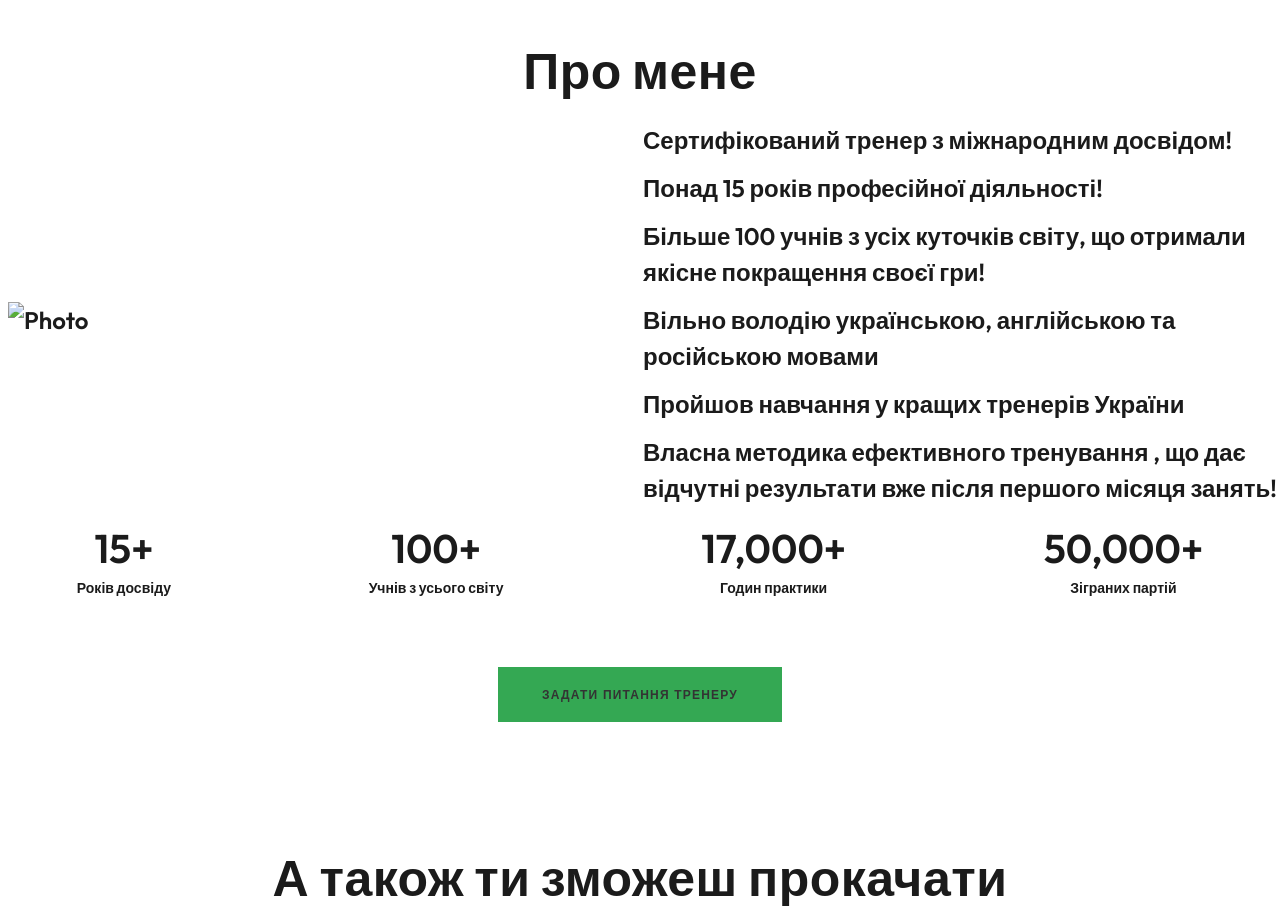
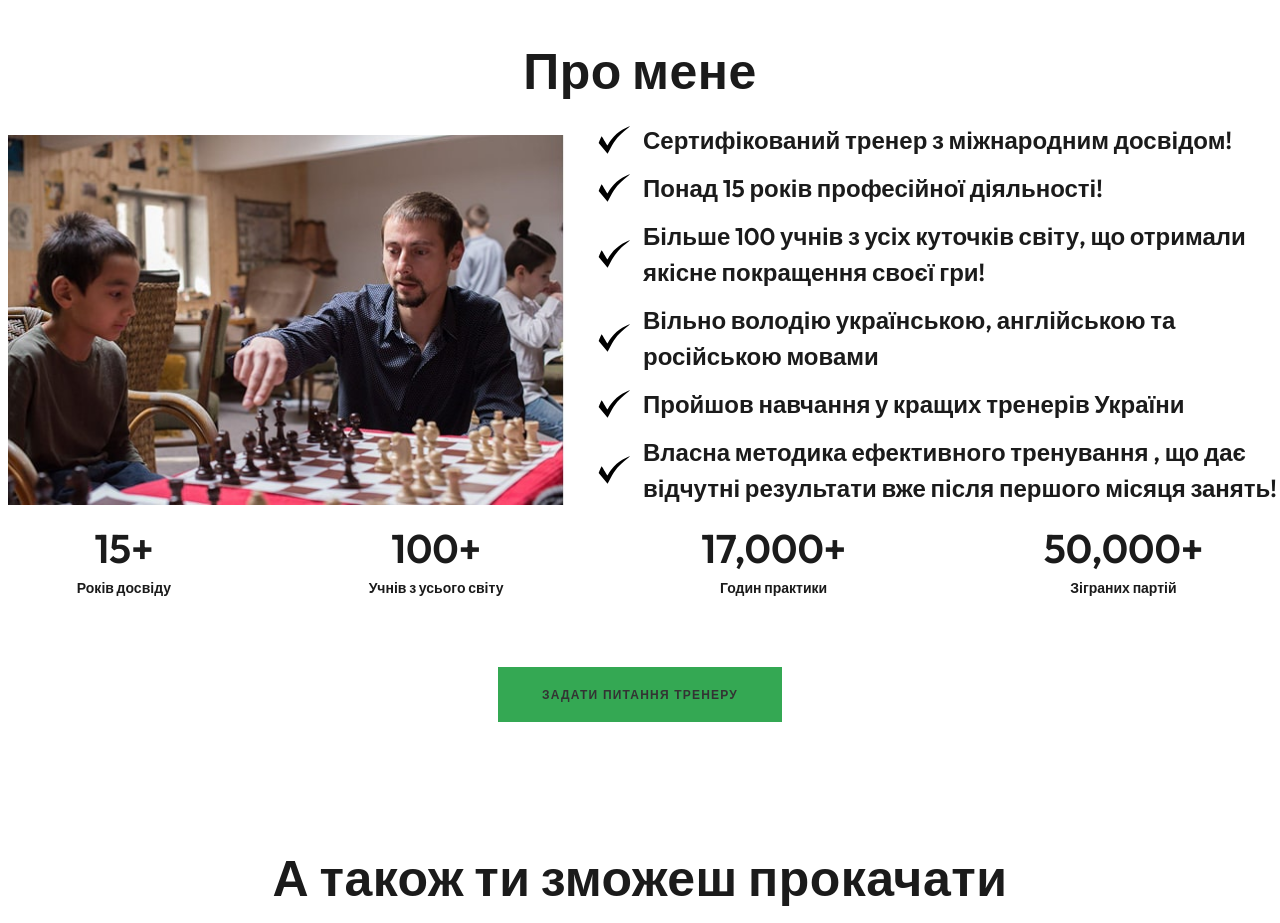
Before and after one commit to Commercial-team-projects/chessmaster, a plain HTML site: page index.html in a window 1280 px wide. Shown: the part 1280-2203 px from the top of the page. Drawn offline with nearby package versions, Linux system fonts and the light colour scheme.

Commit message:
Deploying to gh-pages from @ Commercial-team-projects/chessmaster@b78a55f69f43b3884c09ead2f0eb4bcd9250691b 🚀

```diff
--- a/index.html
+++ b/index.html
@@ -109,9 +109,9 @@
       <div class="about-image">
         <picture>
           <source
-            srcset="../img/about/About.jpg 1x, ../img/about/About@2x.jpg 2x"
+            srcset="/chessmaster/assets/About-B9_XhNlB.jpg 1x, /chessmaster/assets/About@2x-GP2pX4VI.jpg 2x"
           />
-          <img src="../img/about/About.jpg" alt="Photo" />
+          <img src="/chessmaster/assets/About-B9_XhNlB.jpg" alt="Photo" />
         </picture>
       </div>
       <div class="about-content">
@@ -119,7 +119,7 @@
           <li class="about-list-item">
             <div class="about-icon-container">
               <svg class="" width="33" height="28">
-                <use href="../img/sprite.svg#icon-Check"></use>
+                <use href="/chessmaster/assets/sprite-DZqZrfzP.svg#icon-Check"></use>
               </svg>
             </div>
             <p class="about-text">
@@ -129,7 +129,7 @@
           <li class="about-list-item">
             <div class="about-icon-container">
               <svg class="" width="33" height="28">
-                <use href="../img/sprite.svg#icon-Check"></use>
+                <use href="/chessmaster/assets/sprite-DZqZrfzP.svg#icon-Check"></use>
               </svg>
             </div>
             <p class="about-text">Понад 15 років професійної діяльності!</p>
@@ -137,7 +137,7 @@
           <li class="about-list-item">
             <div class="about-icon-container">
               <svg class="" width="33" height="28">
-                <use href="../img/sprite.svg#icon-Check"></use>
+                <use href="/chessmaster/assets/sprite-DZqZrfzP.svg#icon-Check"></use>
               </svg>
             </div>
             <p class="about-text">
@@ -148,7 +148,7 @@
           <li class="about-list-item">
             <div class="about-icon-container">
               <svg class="" width="33" height="28">
-                <use href="../img/sprite.svg#icon-Check"></use>
+                <use href="/chessmaster/assets/sprite-DZqZrfzP.svg#icon-Check"></use>
               </svg>
             </div>
             <p class="about-text">
@@ -158,7 +158,7 @@
           <li class="about-list-item">
             <div class="about-icon-container">
               <svg class="" width="33" height="28">
-                <use href="../img/sprite.svg#icon-Check"></use>
+                <use href="/chessmaster/assets/sprite-DZqZrfzP.svg#icon-Check"></use>
               </svg>
             </div>
             <p class="about-text">Пройшов навчання у кращих тренерів України</p>
@@ -166,7 +166,7 @@
           <li class="about-list-item">
             <div class="about-icon-container">
               <svg class="" width="33" height="28">
-                <use href="../img/sprite.svg#icon-Check"></use>
+                <use href="/chessmaster/assets/sprite-DZqZrfzP.svg#icon-Check"></use>
               </svg>
             </div>
             <p class="about-text">
```
Also changed, not shown: assets/About-B9_XhNlB.jpg (added), assets/About@2x-GP2pX4VI.jpg (added).
